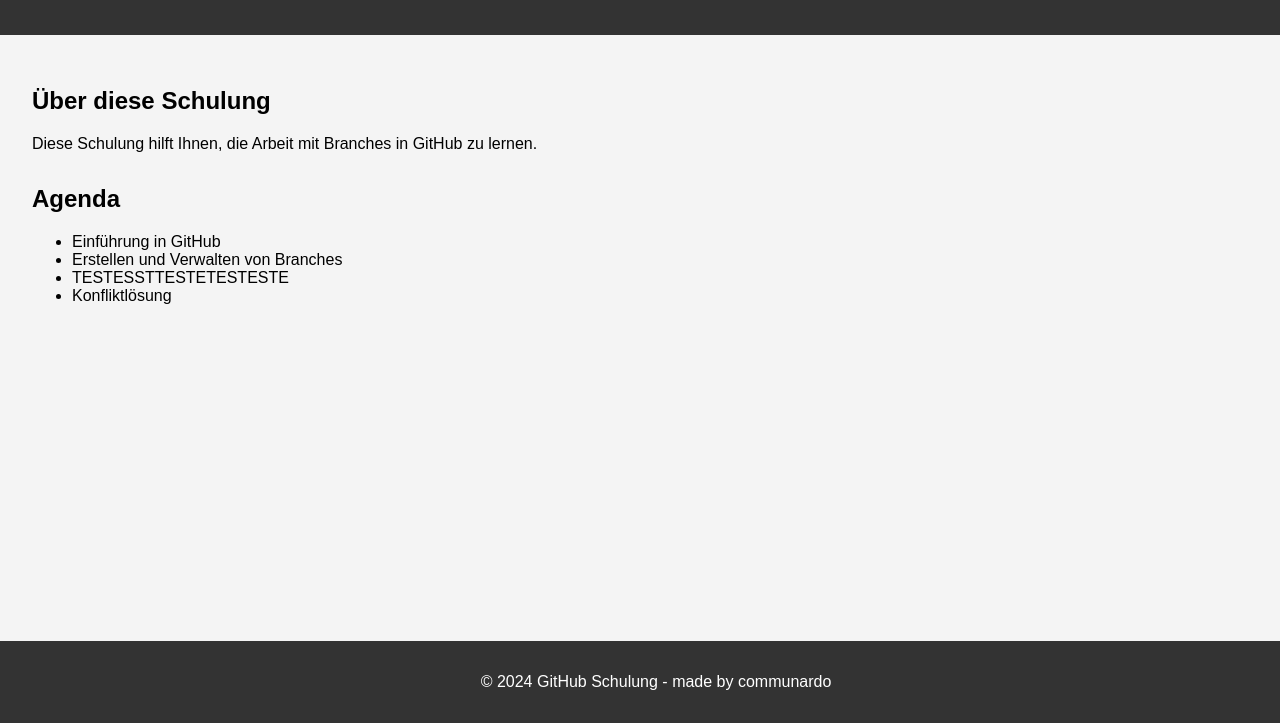
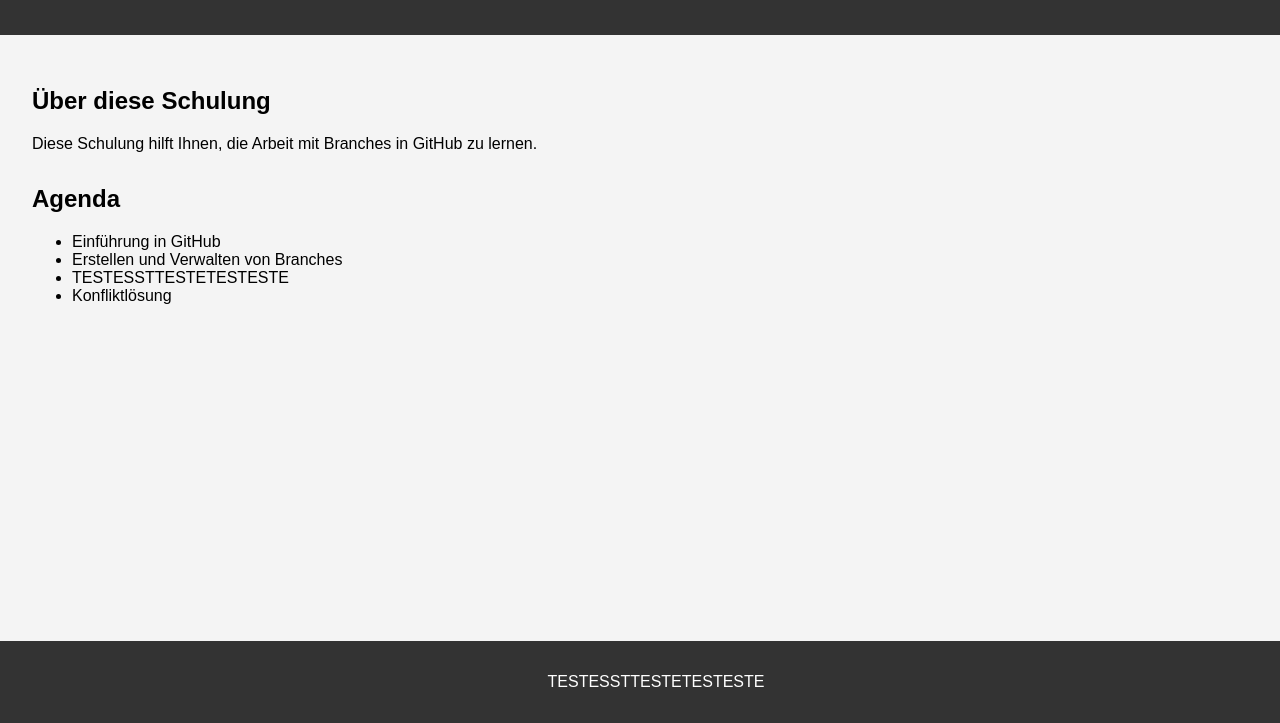
Before and after one commit to HelmreichSoeren/MyHomePage, a plain HTML site: page index.html in a window 1280 px wide. Shown: the part 77-800 px from the top of the page. Drawn offline with Linux system fonts and the light colour scheme.

Commit message:
Update index.html

```diff
--- a/index.html
+++ b/index.html
@@ -26,7 +26,7 @@
         </section>
     </main>
     <footer>
-        <p>© 2024 GitHub Schulung - made by communardo</p>
+        <p>TESTESSTTESTETESTESTE</p>
     </footer>
 </body>
 </html>
```
